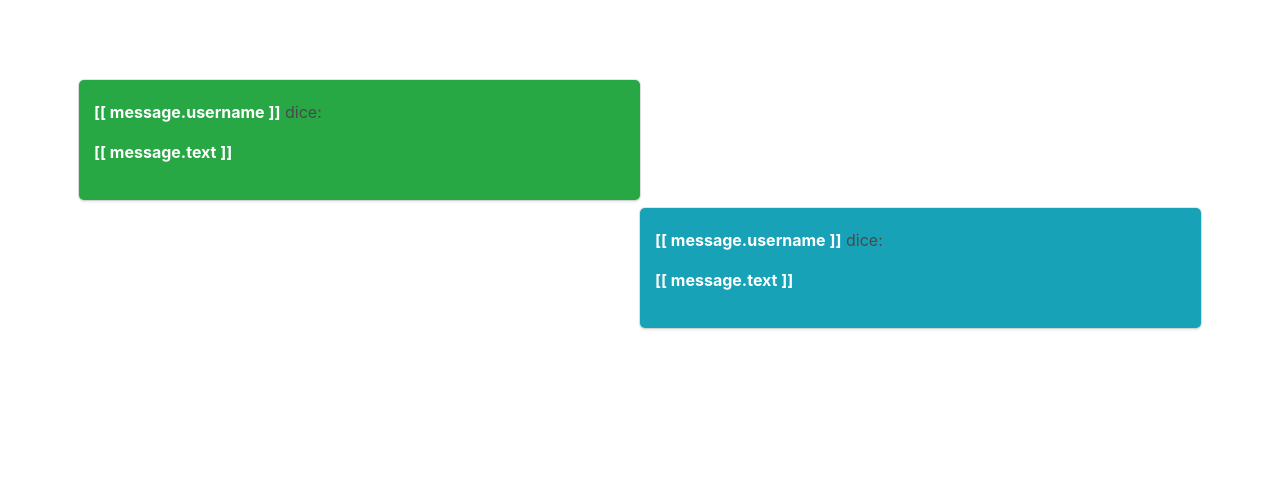
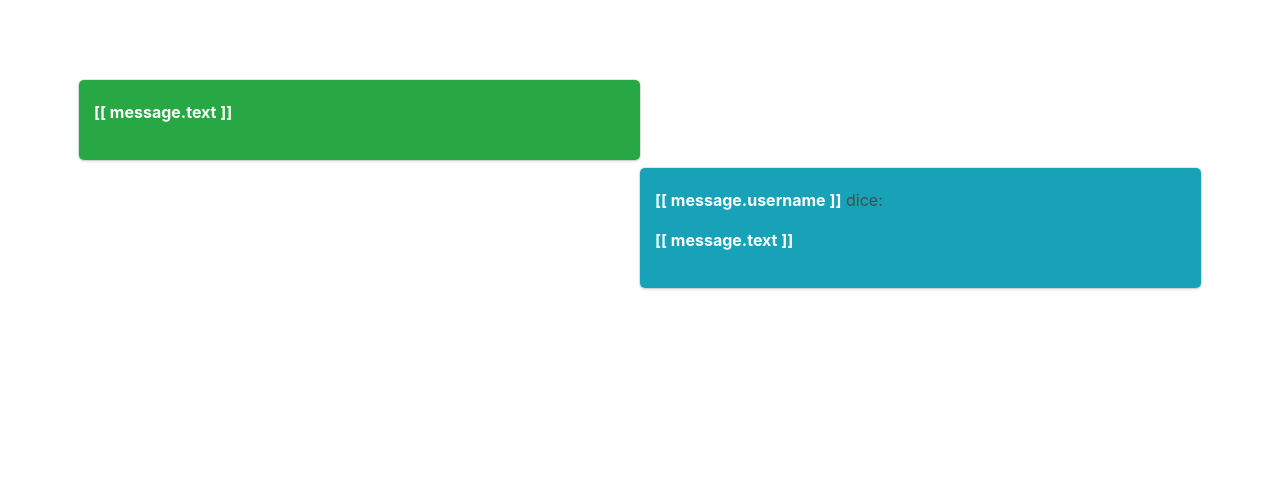
Before and after one commit to nicobustos/distribuidos_chat, a Flask app: template templates/chat.html in a window 1280 px wide. Shown: the top 492 px of the page. Run offline with Flask 2, Linux system fonts and the light colour scheme; the template is opened without the code that fills it, so the values that code supplies are empty; some libraries are stand-ins or nearby versions.

Commit message:
modify chat.html

```diff
--- a/templates/chat.html
+++ b/templates/chat.html
@@ -15,33 +15,24 @@
 	<div id="app" class="container py-4 pt-4 pr-4 pl-4">
 		<div class="row my-5">
 			<div class="col">
+	    <section class="messages">
 
-
-
-	    <section class="messages">
 	    	<div v-for="message in messages" >
-
-
-
-
     			<div v-if="message.username == username">
 	        		<div class="row">
     					<div class="col-6 box mt-2 bg-success">
 	            			<article class="media">
-
 	                			<div class="media-content">
 	                   				<div class="content">
-
-
 	                        			<div class="row">
 	                        				<div class="col">
-	                        					<p><strong class=" text-white">[[ message.username ]]</strong> dice:</p>
 	                        					<strong><p class=" text-white">[[ message.text ]]</p>	</strong>
 	                        				</div>
 	                        			</div>
 	                   				 </div>
 	                			</div>
-	           				</article>
+							</article>
+
 	            		</div>
 	        		</div>
 	        	</div>
@@ -49,15 +40,12 @@
 	        	<div v-else>
 	        		<div class="row">
 	        			<div class="col-6">
-
 	        			</div>
     					<div class="col-6 box mt-2 bg-info">
 	            			<article class="media">
 
 	                			<div class="media-content">
 	                   				<div class="content">
-
-
 	                        			<div class="row">
 	                        				<div class="col">
 	                        					<p><strong class=" text-white">[[ message.username ]]</strong> dice:</p>
@@ -78,7 +66,6 @@
 
 		<div class="row">
 			<div class="col">
-
 
 	    	<section class="new-message mr-2 ml-2">
 	        <div class="field has-addons">
@@ -142,7 +129,6 @@
 		    app.$set(app, 'messages', my_messages);
 		});
     </script>
-
 </body>
 
 </html>
```
